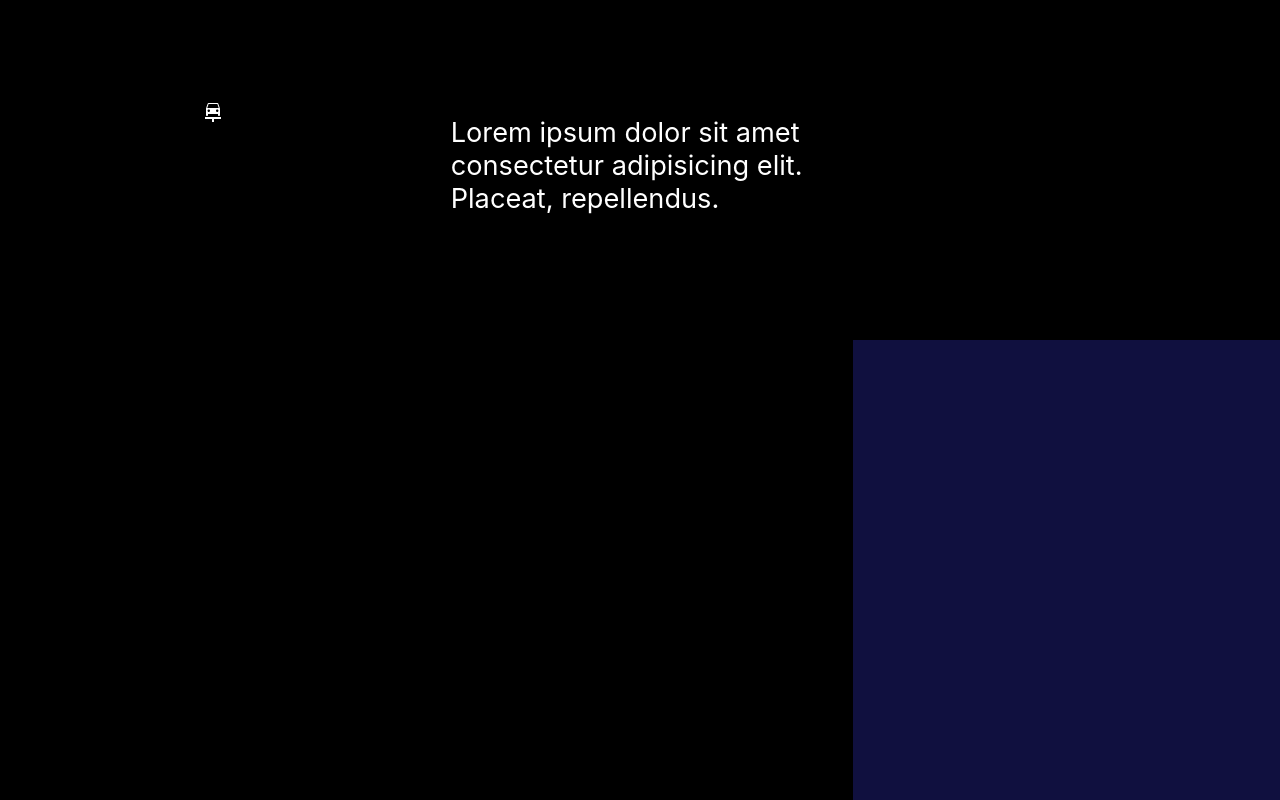
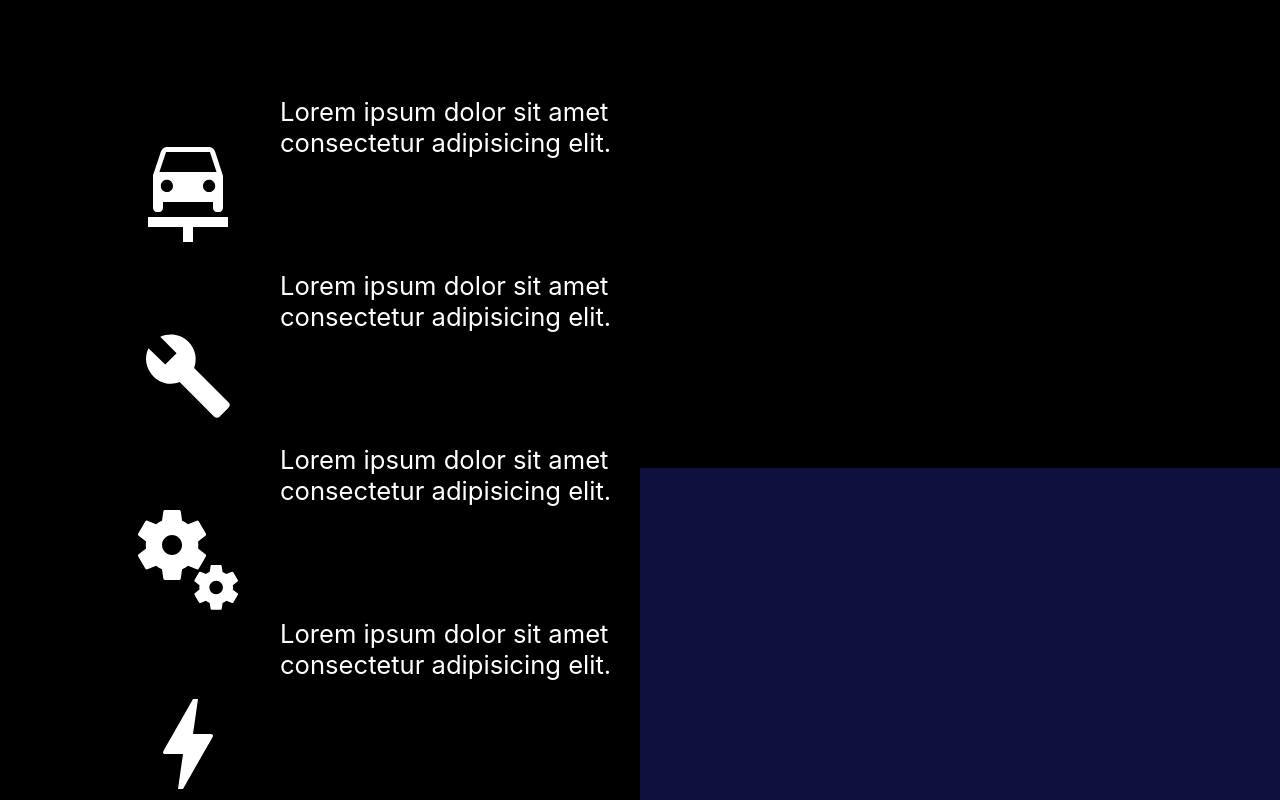
Before and after one commit to MilosGlamocak/sn_service, a React (Create React App) app: page / in a window 1280 px wide. Shown: the part 780-1580 px from the top of the page. Built offline with nearby package versions, Linux system fonts and the light colour scheme.

Commit message:
More styling updates for infoPage
Added 4 MUI icons and 4 text placeholders + placeholder for mechanics info

```diff
--- a/src/Components/InfoPage.jsx
+++ b/src/Components/InfoPage.jsx
@@ -2,16 +2,31 @@ import React from "react"
 import '../Styles/InfoPage.css'
 import { Container } from "@mui/material"
 import CarRepairIcon from '@mui/icons-material/CarRepair';
+import BuildIcon from '@mui/icons-material/Build';
+import MiscellaneousServicesIcon from '@mui/icons-material/MiscellaneousServices';
+import BoltIcon from '@mui/icons-material/Bolt';
 
 
 function InfoPage() {
+
+    const infoIconText = [{
+        className: 'infoIconText',
+        value: 'Lorem ipsum dolor sit amet consectetur adipisicing elit. Placeat, repellendus.'
+    }]
 return (
     <Container className="infoContainer">
 
         <Container className="infoIcons">
             <CarRepairIcon className="infoIcon carRepairIcon"/>
+            <BuildIcon className="infoIcon buildIcon"/>
+            <MiscellaneousServicesIcon className="infoIcon miscIcon" />
+            <BoltIcon className="infoIcon boltIcon" />
         </Container>
-        <Container className="infoIconText">Lorem ipsum dolor sit amet consectetur adipisicing elit. Placeat, repellendus.</Container>
+        <Container className="infoIconText">
+            <p>Lorem ipsum dolor sit amet consectetur adipisicing elit.</p>
+            <p>Lorem ipsum dolor sit amet consectetur adipisicing elit.</p>
+            <p>Lorem ipsum dolor sit amet consectetur adipisicing elit.</p>
+            <p>Lorem ipsum dolor sit amet consectetur adipisicing elit.</p></Container>
         <Container className="infoMechanics"></Container>
     </Container>
 )
--- a/src/Styles/InfoPage.css
+++ b/src/Styles/InfoPage.css
@@ -1,5 +1,5 @@
 .infoContainer {
-    max-width: 100% !important;
+    max-width: 100vw !important;
     height: 100vh;
     z-index: 997;
     display: flex !important;
@@ -11,35 +11,47 @@
 }
 
 .infoIconText {
-    max-width: 30%;
+    max-width: 30% !important;
     height: 100%;
     color: white;
-    font-size: 1.7rem;
+    display: flex !important;
     flex-direction: column;
-    align-items: center;
-    justify-content: baseline;
-    padding: 6rem 0 6rem 0;
+    font-size: 1.6rem;
+    align-items: center !important;
+    justify-content: center;
+    padding: 4rem 0 8rem 0;
+    gap: 7rem;
+
+
 }
 
 .infoIcons {
     display: flex !important;
-    max-width: 20%;
+    max-width: 20% !important;
     height: 100%;
     flex-direction: column;
-    align-items: center;
+    align-items: flex-end;
     justify-content: baseline;
-    padding: 5rem 0 5rem 0;
+    padding: 10rem 0 10rem 0;
+    gap: 10rem;
 }
 
 .infoMechanics {
     background-color: rgb(16, 16, 63);
-    max-width: 50%;
+    max-width: 50% !important;
     height: 100%;
-    margin-top: 50%;
+    margin-top: 70%;
 }
 
 .infoIcon {
-    width: 7rem;
-    height: 7rem;
+    scale: 5;
     color: white;
+    margin-right: 2rem;
 }
+
+.buildIcon {
+    scale: 3.8;
+}
+
+.boltIcon {
+}
```
